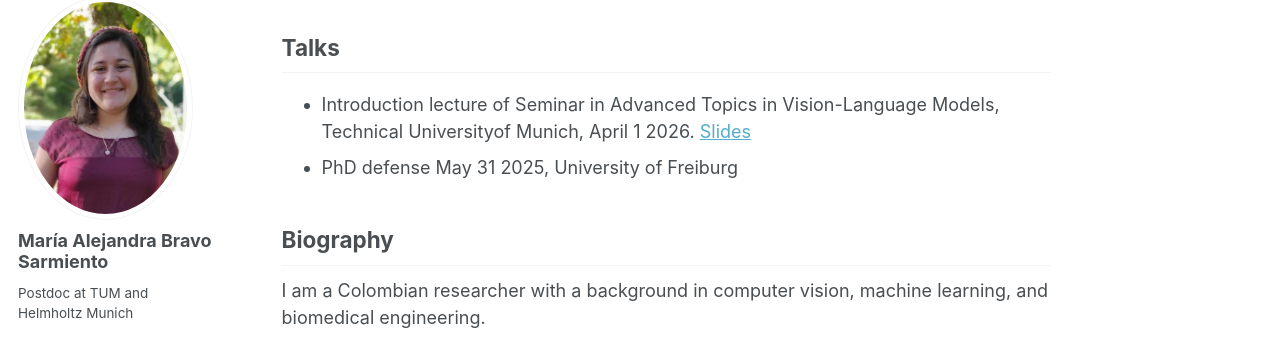
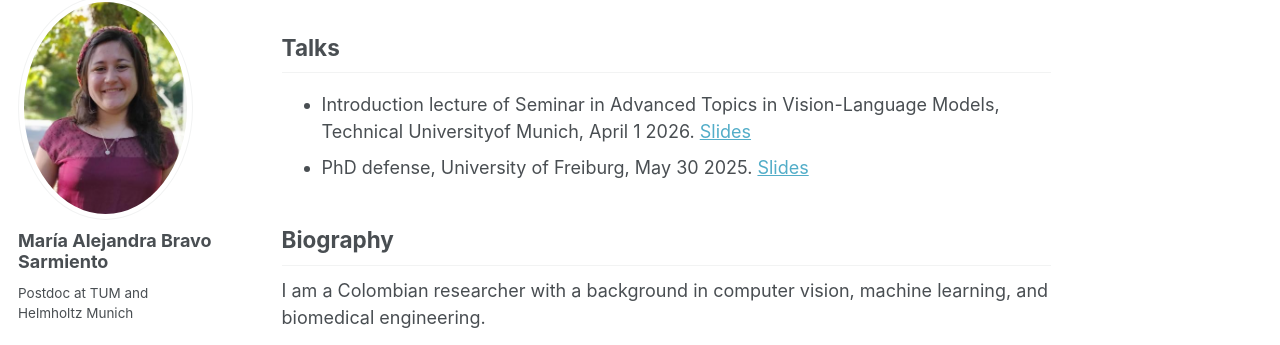
Before and after one commit to mabravo641/mabravo641.github.io, a Jekyll site: the page built from _pages/about.md, in a window 1280 px wide and 900 px high, scrolled down 1966 px. Shown: the part 103-448 px from the top of the window. Built offline with Jekyll 4.4.1, drawn with Linux system fonts in a browser that asks for light colours; some web fonts are replaced.

Commit message:
Revise talks section with updated details
Updated links and dates for talks in the about page.

```diff
--- a/_pages/about.md
+++ b/_pages/about.md
@@ -50,8 +50,8 @@ in Traffic VideoQA](https://openreview.net/pdf?id=rKWze9irRW) - Korkut, Bravo, K
 Also check out my [PhD thesis](https://freidok.uni-freiburg.de/data/269420): *Advancing vision-language models for open-vocabulary recognition and generative evaluation* (May 2025).
 
 ## Talks
-- Introduction lecture of Seminar in Advanced Topics in Vision-Language Models, Technical Universityof Munich, April 1 2026. [Slides](https://mabravo641.github.io/_pages/https://mabravo641.github.io/)
-- PhD defense May 31 2025, University of Freiburg
+- Introduction lecture of Seminar in Advanced Topics in Vision-Language Models, Technical Universityof Munich, April 1 2026. [Slides](_pages/Lecture-TUM-Seminar-26SS-intro.pdf)
+- PhD defense, University of Freiburg, May 30 2025. [Slides](_pages/Talk_PhD_Dissertation.pdf)
 
 ## Biography
 
```
